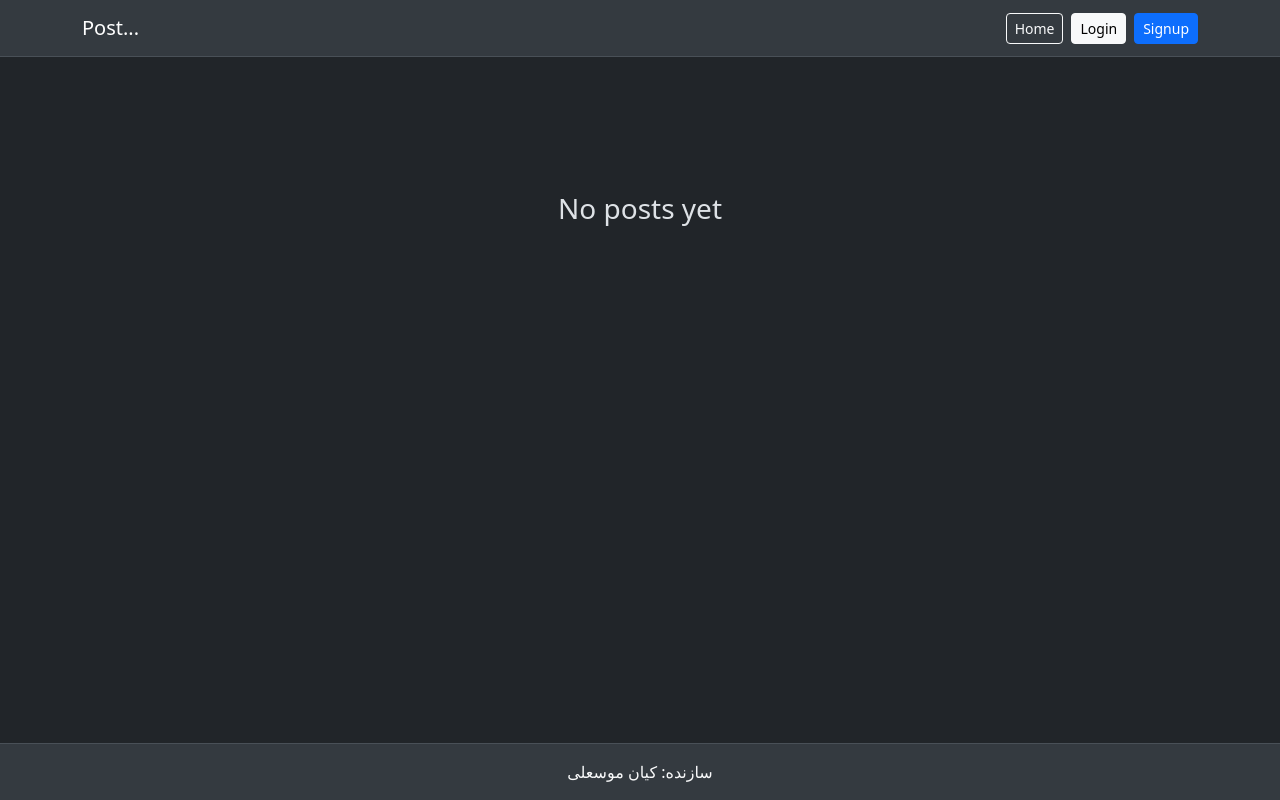
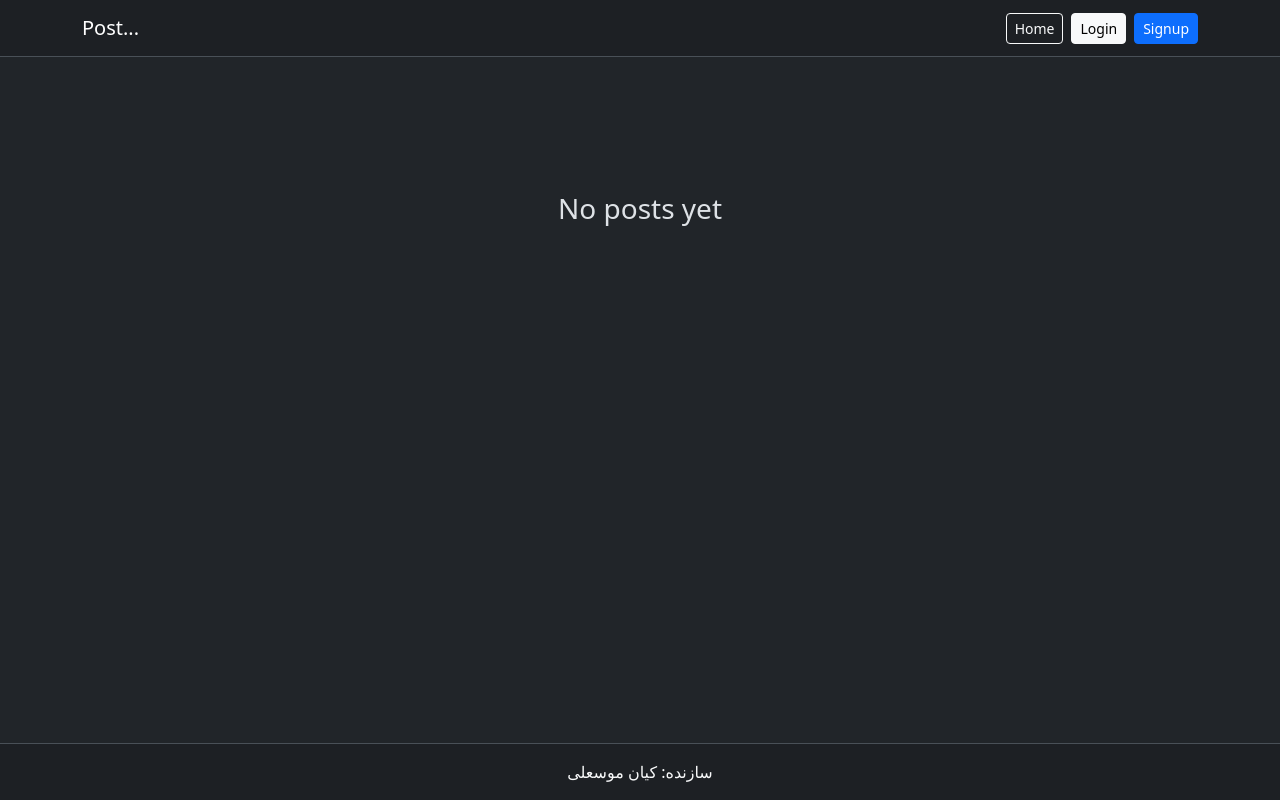
Before and after one commit to Kian-1394/Post..., a Django app: page / in a window 1280 px wide. Run offline with Django 5.2, Linux system fonts and the light colour scheme; data that the repository does not hold is empty; some libraries are stand-ins or nearby versions.

Commit message:
fixed color hex2

```diff
--- a/static/css/style.css
+++ b/static/css/style.css
@@ -15,5 +15,5 @@
 }
 
 .bg-nav {
-	background-color: #343a40;
+	background-color: #1D2024;
 }
```
